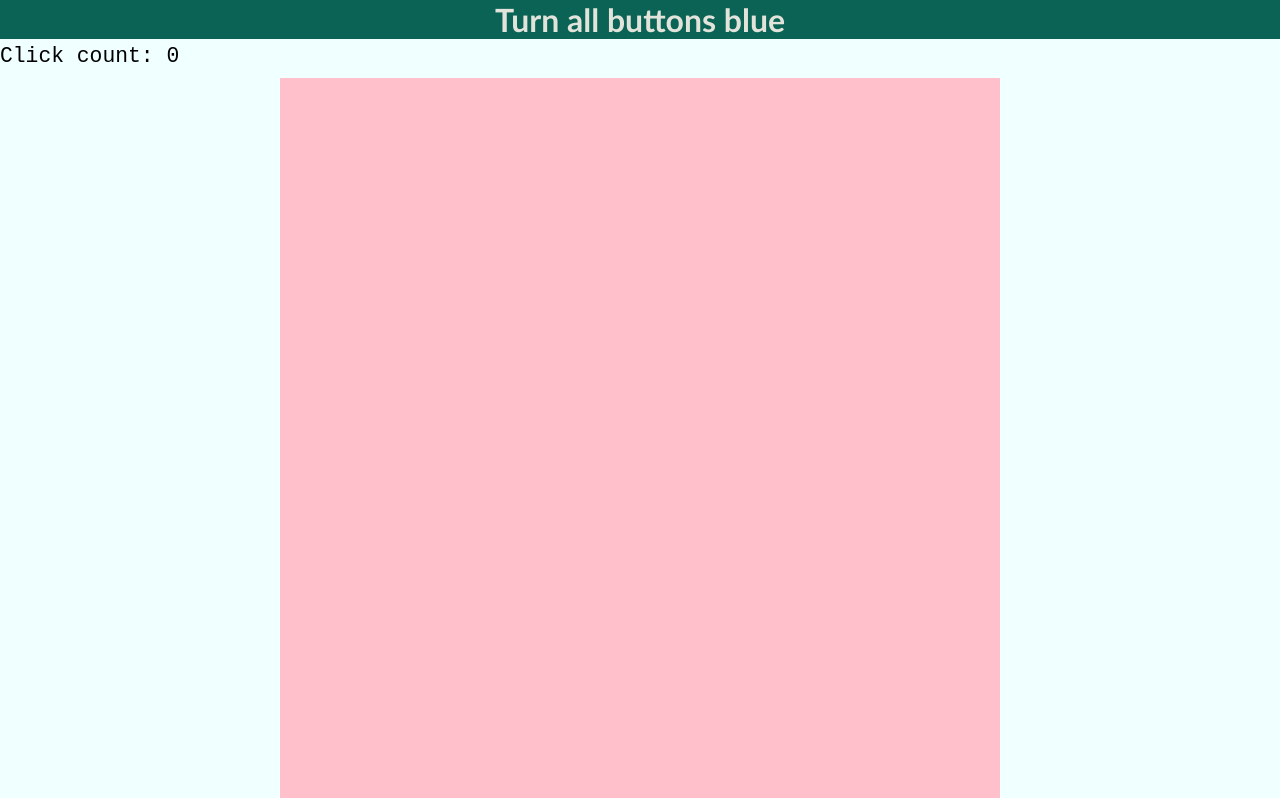
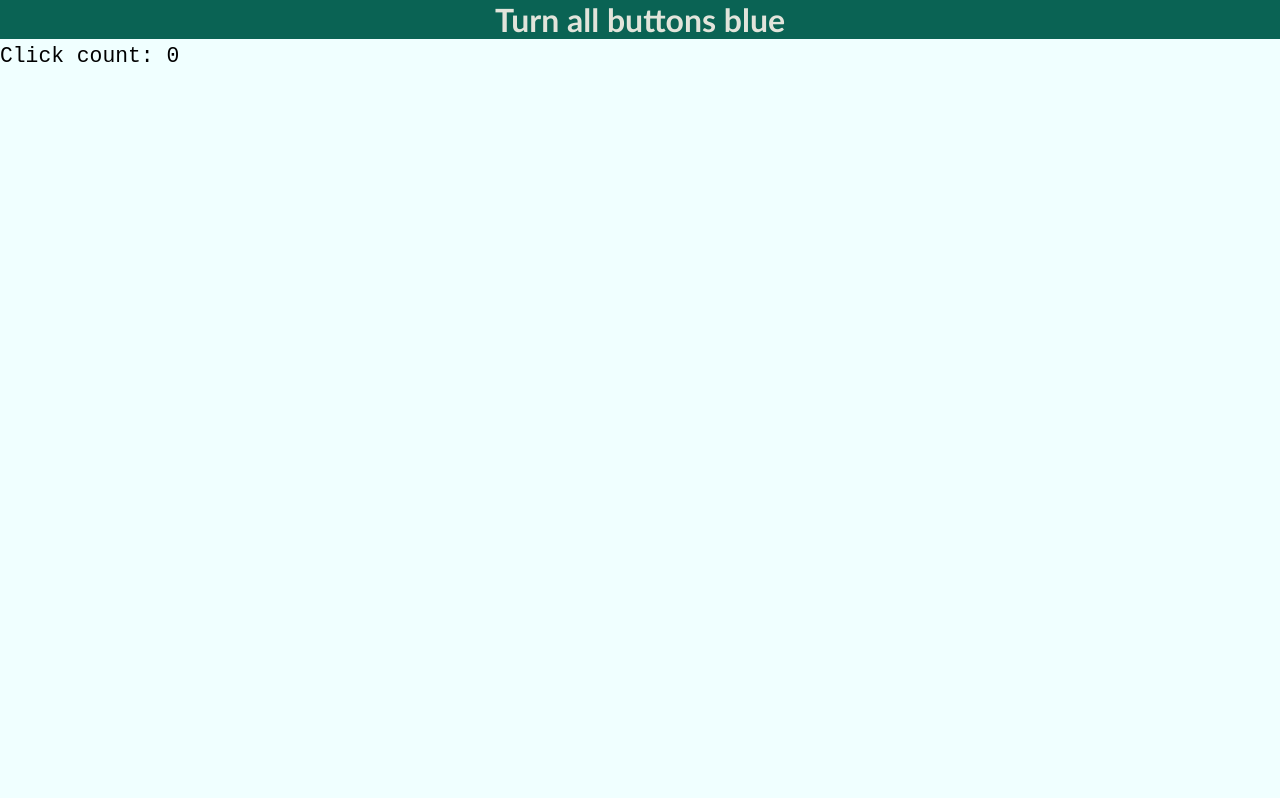
Before and after one commit to zerocordeiro/resta-zero, a React (Vite) app: page / in a window 1280 px wide. Shown: the top 798 px of the page. Built offline with nearby package versions, Linux system fonts and the light colour scheme.

Commit message:
small mistake corrected - background color intended for debugging was let as pink. All TO-DOs from last commit still TO-DO

```diff
--- a/src/App.css
+++ b/src/App.css
@@ -19,7 +19,7 @@ body{
 }
 .gameArea{
   margin:10px auto 10px auto;
-  background-color: pink;
+  /* background-color: pink;   */
   align-content: space-around;
   text-align: center;
   line-height: 0%;
```
